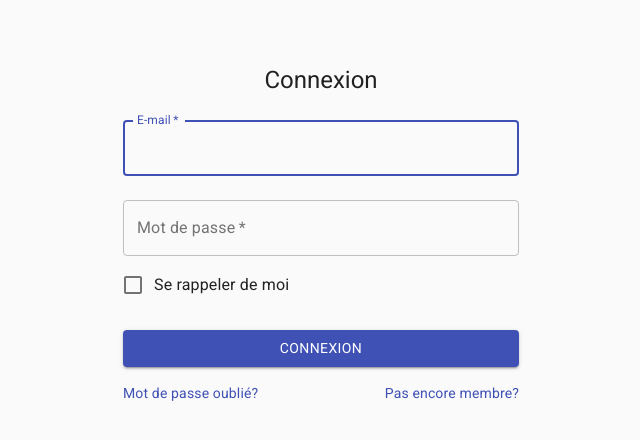
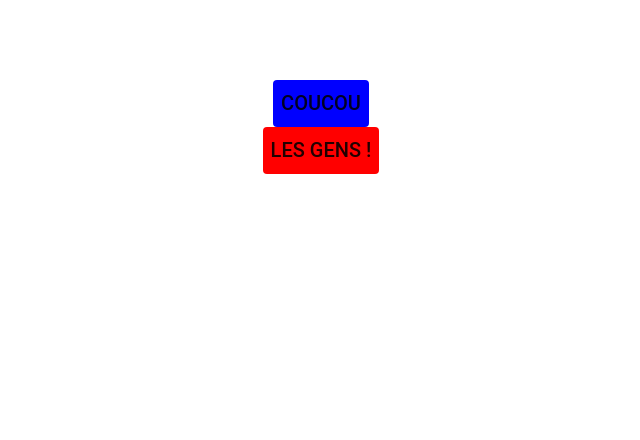
Before and after one commit to loicbdev/material-ui-training, a React (Create React App) app: page / in a window 1280 px wide. Shown: the top 440 px of the page, without its empty margins (319-959 px from the left). Built offline with nearby package versions, Linux system fonts and the light colour scheme.

Commit message:
fin tuto et MAJ code

```diff
--- a/src/App.js
+++ b/src/App.js
@@ -1,22 +1,55 @@
-import React from 'react';
+// source : https://www.youtube.com/watch?v=D3tB_DGgICE&feature=youtu.be
+
+import React, { Component } from 'react';
 import styled from 'styled-components';
-import SignIn from './components/SignIn.js';
-import 'fontsource-roboto';
+// ou import Button from '@material-ui/core/Button';
+import { Button } from '@material-ui/core';
+import { MuiThemeProvider, createMuiTheme, withStyles } from '@material-ui/core/styles';
+import blue from '@material-ui/core/colors/blue';
 
-const DIV = styled.div`
+
+const DIV = styled.div `
 display: flex;
 flex-direction: column;
 align-items: center;
-
+padding: 5rem;
 `;
 
-function App() {
-
-  return (
-  <DIV className="App">
-  <SignIn />
-  </DIV>
-  );
+const styles = {
+  myLeftButton: {
+    backgroundColor: "blue",
+  }
 }
 
-export default App;
+const theme = createMuiTheme({
+  palette: {
+    primary: blue
+  },
+  typography: {
+    fontSize: 20,
+    fontFamily : "Roboto, sans serif"
+  },
+  overrides: {
+    MuiButton: {
+      root:{
+      backgroundColor: "red",
+      "&:hover": { backgroundColor: "yellow" }
+      }
+    }
+  }
+  })
+
+class App extends Component {
+  render() {
+    return (
+      <MuiThemeProvider theme={ theme }>
+        <DIV className = "App">
+          <Button className={this.props.classes.myLeftButton}>Coucou</Button>
+          <Button>les gens !</Button>
+        </DIV>
+      </MuiThemeProvider>
+    );
+  }
+}
+
+export default withStyles(styles)(App);
```
Also changed, not shown: 1 other file (tests, documents, lock files or other folders).
